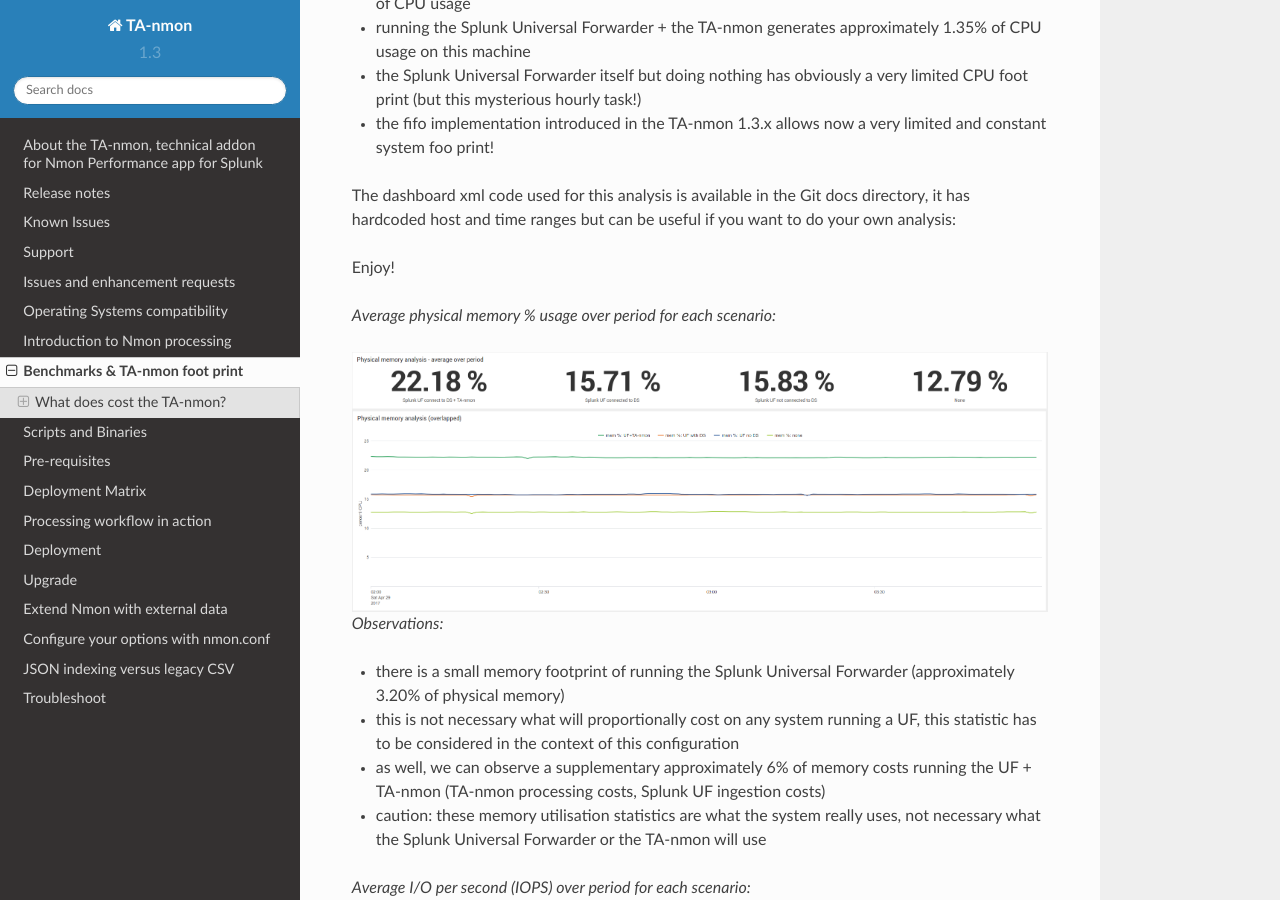
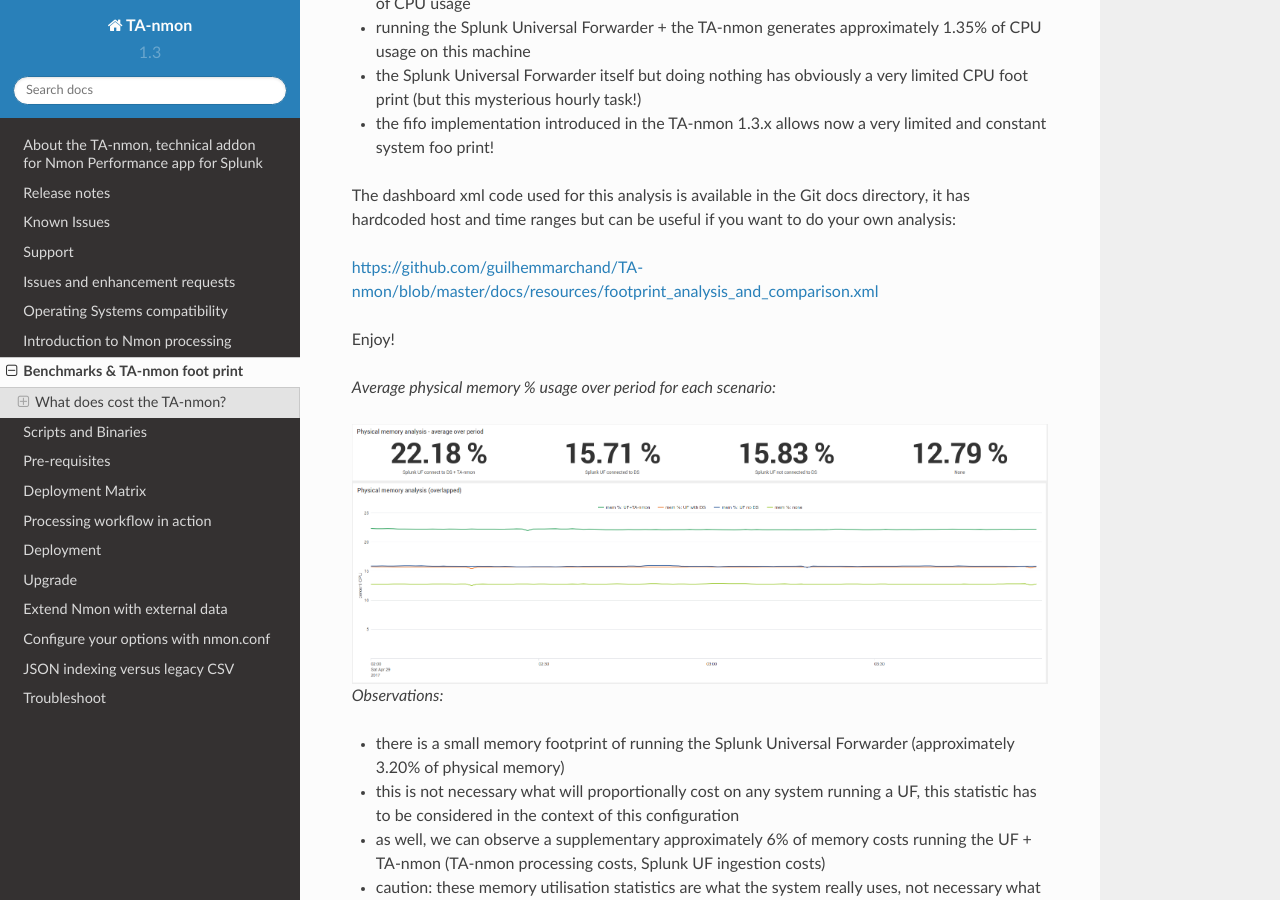
Before and after one commit to guilhemmarchand/TA-nmon, a Sphinx documentation site: the page built from docs/footprint.rst, in a window 1280 px wide and 900 px high, scrolled down 2698 px. Built offline with Sphinx 7.4.7 and the Read the Docs theme 2.0.0, drawn with Linux system fonts in a browser that asks for light colours; some of the changed lines change nothing that is shown.

Commit message:
documentation update

```diff
--- a/docs/footprint.rst
+++ b/docs/footprint.rst
@@ -89,7 +89,7 @@
 
 The dashboard xml code used for this analysis is available in the Git docs directory, it has hardcoded host and time ranges but can be useful if you want to do your own analysis:
 
-
+https://github.com/guilhemmarchand/TA-nmon/blob/master/docs/resources/footprint_analysis_and_comparison.xml
 
 Enjoy!
 
```
